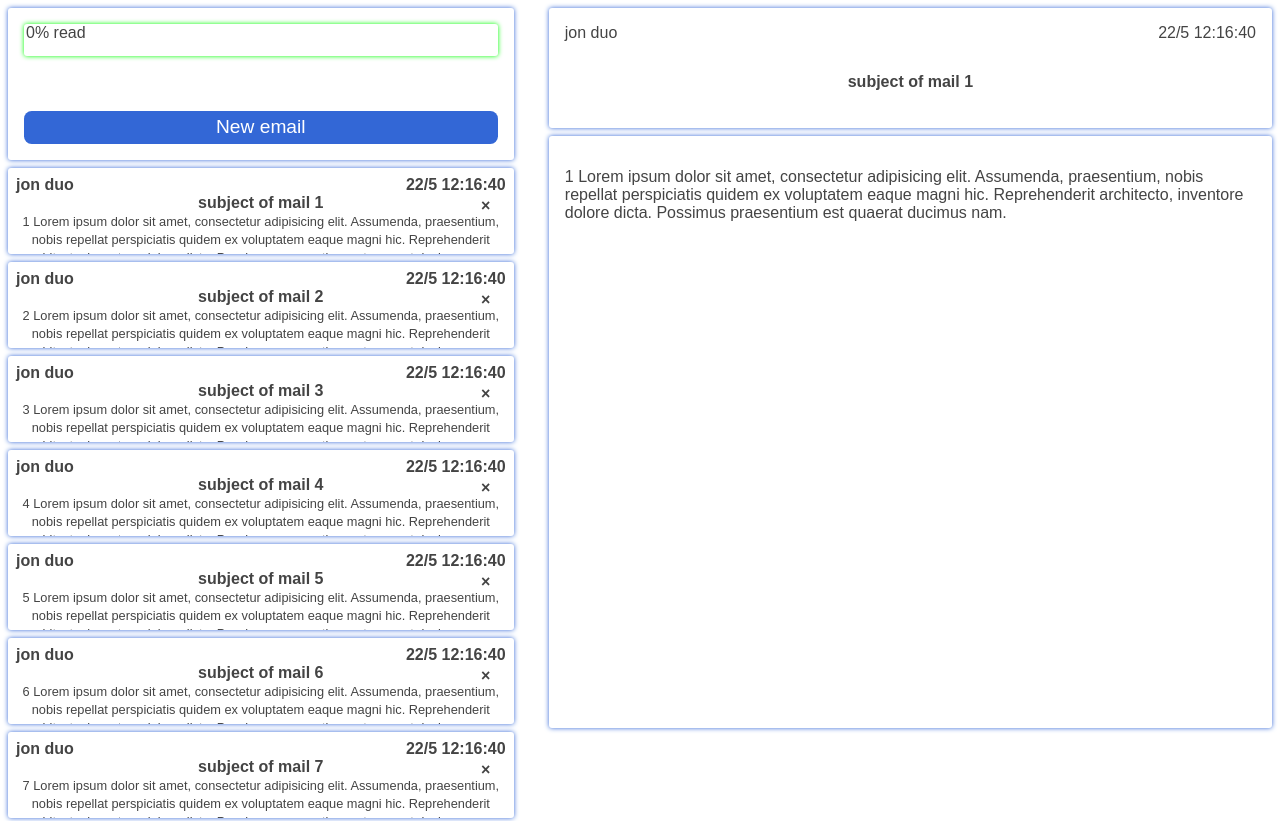
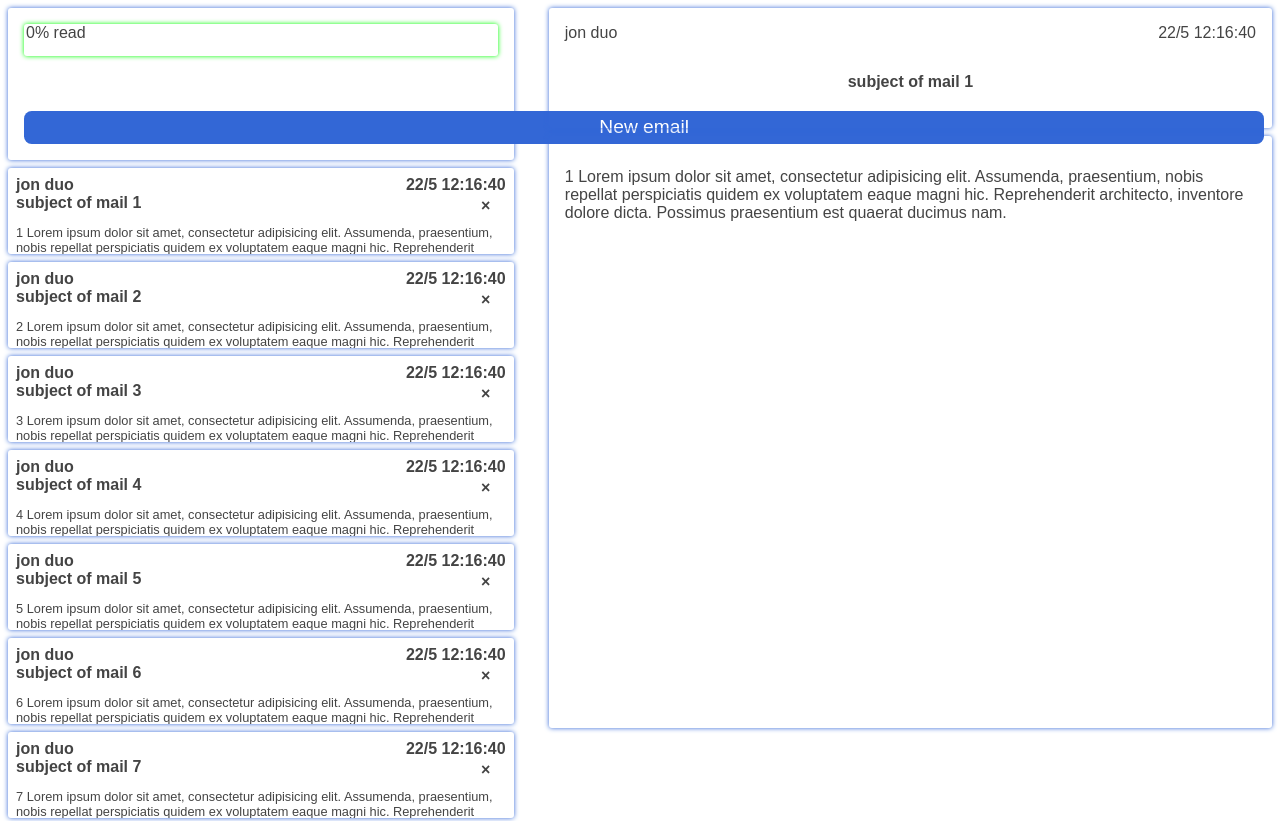
Before and after one commit to MeirP-3/my-trioapp, a Vue app: page /#/email in a window 1280 px wide. Shown: the top 821 px of the page. Built offline with nearby package versions, Linux system fonts and the light colour scheme.

Commit message:
email works (יענתו) with compose

```diff
--- a/src/components/email/EmailApp.vue
+++ b/src/components/email/EmailApp.vue
@@ -1,12 +1,18 @@
 <template>
-    <div class="email-app">
-        <email-manage v-if="emails" :emails="emails" :selected-email="selectedEmail" @email-selected="emailSelected" @delete-email="deleteEmail">
-        </email-manage>
+    <div class="email-window">
+        <email-compose v-if="isComposeMode" @exit-compose="exitCompose"></email-compose>
+        <email-list :emails="emails" @show-details="showDetails" @delete-email="deleteEmail" :class="{'mob-hide': mobIsShownDetails, 'compose-hide': isComposeMode }" @compose-mode="compose">
+        </email-list>
+        <email-details :class="{'mob-hide': !mobIsShownDetails, 'compose-hide': isComposeMode}" :selected-email="selectedEmail" @mobHideDetails="mobHideDetails">
+        </email-details>
     </div>
 </template>
 
 <script>
-import EmailManage from './EmailManage'
+// TODO!! HOW TO FORCE WINDOW.WIDTH TO BE REACTIVE!
+import EmailList from './EmailList'
+import EmailDetails from './EmailDetails'
+import EmailFilter from './EmailFilter'
 import EmailCompose from './EmailCompose'
 import emailService from '../../services/email.service.js'
 export default {
@@ -20,21 +26,81 @@ export default {
     data() {
         return {
             emails: [],
-            selectedEmail: null
+            selectedEmail: null,
+            mobIsShownDetails: false,
+            isComposeMode: false,
         }
     },
     components: {
-        EmailManage,
+        EmailList,
+        EmailDetails,
+        EmailFilter,
         EmailCompose
     },
     methods: {
-        emailSelected(email) {
+        showDetails(email) {
+            this.mobIsShownDetails = true
             this.selectedEmail = email
             email.isRead = true
         },
         deleteEmail(email) {
             emailService.deleteEmail(email)
+        },
+        mobHideDetails() {
+            this.mobIsShownDetails = false
+        },
+        compose() {
+            this.isComposeMode = true
+        },
+        exitCompose() {
+            this.isComposeMode = false
         }
     }
 }
+
 </script>
+
+<style lang="scss">
+$email-list-width: 40%;
+$email-details-width: 56.5%;
+.mob-hide, .compose-hide {
+    display: none;
+}
+.from-time {
+    display: flex;
+    justify-content: space-between;
+}
+
+body {
+    color: #444;
+}
+
+.email-window {
+    min-width: 96vw;
+    min-height: 96vh;
+}
+
+@media all and (min-width: 600px) {
+    .email-window {
+        display: flex;
+        flex-flow: row nowrap;
+    }
+    .email-list {
+        width: $email-list-width;
+    }
+    .email-details {
+        width: $email-details-width;
+        position: fixed;
+        right: 8px;
+        .mob-back {
+            display: none;
+        }
+    }
+    .mob-hide {
+        display: initial;
+    }
+    .compose-hide {
+        display: none;
+    }
+}
+</style>
--- a/src/components/email/EmailCompose.vue
+++ b/src/components/email/EmailCompose.vue
@@ -1,9 +1,83 @@
 <template>
-  <div><h1>compose {{email + 'walla'}}</h1></div>
+  <div class="compose">
+    <h1 v-if="email">compose</h1>
+    <h1 v-else>Wait a Sec...</h1>
+    <form>
+      <div class="to">
+        <label>To:</label>
+        <input type="email" v-model="email.to" required>
+      </div>
+
+      <div class="subject">
+        <label>Subject:</label>
+        <input type="text" v-model="email.subject">
+      </div>
+
+      <div class="body">
+        <textarea placeholder="write your things here..." v-model="email.body"></textarea>
+      </div>
+
+      <button type="submit" @click="send">Send</button>
+      <button @click="exit">Cancel</button>
+
+    </form>
+  </div>
 </template>
 
 <script>
+import emailService from '../../services/email.service.js'
 export default {
- props: ['email']
+  created() {
+    emailService.createId().then(id => this.email.id = id)
+  },
+  data() {
+    return {
+      email: {
+        id: 0,
+        from: 'me',
+        to: '',
+        time: '',
+        subject: '',
+        body: '',
+        isRead: false
+      }
+    }
+  },
+  methods: {
+    exit() {
+      this.$emit('exit-compose')
+    },
+    send() {
+      emailService.sendEmail(this.email)
+      this.exit()
+    }
+  }
 }
 </script>
+
+<style>
+.compose, form {
+  width: 96vw;
+}
+.to, .subject {
+  display: flex;
+  justify-content: space-between;
+}
+input {
+  margin-bottom: 8px;
+}
+input,
+textarea {
+  max-width: 85vw;
+  outline: none;
+  border: none;
+  box-shadow: 0 0 5px 0 #0f0;
+}
+
+textarea {
+  height: 60vh;
+}
+@media all and (min-width: 250px) {
+
+}
+</style>
--- a/src/components/email/EmailManage.vue
+++ /dev/null
@@ -1,100 +0,0 @@
-<template>
-    <div class="email-window">
-        <email-compose v-if="isComposeMode" :email="12"></email-compose>
-        <email-list :emails="emails" @show-details="showDetails" @delete-email="deleteEmail" :class="{'mob-hide': mobIsShownDetails, 'compose-hide': isComposeMode }" @compose-mode="compose">
-        </email-list>
-        <email-details :class="{'mob-hide': !mobIsShownDetails, 'compose-hide': isComposeMode}" :selected-email="selectedEmail" @mobHideDetails="mobHideDetails">
-        </email-details>
-    </div>
-</template>
-
-<script>
-// TODO!! HOW TO FORCE WINDOW.WIDTH TO BE REACTIVE!
-import EmailList from './EmailList'
-import EmailDetails from './EmailDetails'
-import EmailFilter from './EmailFilter'
-import EmailCompose from './EmailCompose'
-export default {
-    props: {
-        emails: {
-            validator: emails => Array.isArray(emails)
-        },
-        selectedEmail: {
-            type: Object
-        }
-    },
-    data() {
-        return {
-            mobIsShownDetails: false,
-            isComposeMode: false
-        }
-    },
-    components: {
-        EmailList,
-        EmailDetails,
-        EmailFilter,
-        EmailCompose
-    },
-    methods: {
-        showDetails(email) {
-            this.$emit('email-selected', email)
-            this.mobIsShownDetails = true
-        },
-        deleteEmail(email) {
-            this.$emit('delete-email', email)
-        },
-        mobHideDetails() {
-            this.mobIsShownDetails = false
-        },
-        compose() {
-            this.isComposeMode = true
-        }
-    }
-}
-
-</script>
-
-<style lang="scss">
-$email-list-width: 40%;
-$email-details-width: 56.5%;
-.mob-hide, .compose-hide {
-    display: none;
-}
-.from-time {
-    display: flex;
-    justify-content: space-between;
-}
-
-body {
-    color: #444;
-}
-
-.email-window {
-    min-width: 96vw;
-    min-height: 96vh;
-}
-
-@media all and (min-width: 600px) {
-    .email-window {
-        display: flex;
-        flex-flow: row nowrap;
-    }
-    .email-list {
-        width: $email-list-width;
-    }
-    .email-details {
-        width: $email-details-width;
-        position: fixed;
-        right: 8px;
-        .mob-back {
-            display: none;
-        }
-    }
-    .mob-hide {
-        display: initial;
-    }
-    .compose-hide {
-        display: none;
-    }
-}
-</style>
--- a/src/components/email/EmailPreview.vue
+++ b/src/components/email/EmailPreview.vue
@@ -10,8 +10,8 @@
                 <span>&times;</span>
             </div>
         </div>
-        <div>
-            <span :class="[{'read': email.isRead}, 'body']">{{email.body}}</span>
+        <div class="body">
+            <p :class="{read: email.isRead}">{{email.body}}</p>
         </div>
     </li>
 </template>
@@ -55,6 +55,9 @@ export default {
 .body {
     font-size: 0.8em;
     font-weight: 300;
+    text-align: start;
+    padding: 0;
+    margin: 0;
 }
 
 .delete-email {
--- a/src/services/email.service.js
+++ b/src/services/email.service.js
@@ -30,19 +30,30 @@ function deleteEmail(email) {
 }
 
 function getNext(email) {
-    // select next in a cyclic way
-    var idx = emails.indexOf(email);
-    return (idx < emails.length-1)?
-          emails[idx+1] : emails[0];
+  // select next in a cyclic way
+  var idx = emails.indexOf(email);
+  return (idx < emails.length - 1) ?
+    emails[idx + 1] : emails[0];
+}
+
+function createId() {
+  return new Promise(resolve => {
+    setTimeout(() => {
+      const id = emails.length;
+      resolve(id);
+    }, 0);
+  });
 }
 
 function sendEmail(email) {
-  var idx = emails.findIndex(currEmail => currEmail.id === email.id)
-  if (idx > -1) {
-    emails.splice(idx, 1, email);
-  } else {
-    emails.push(email);
-  }
+  let d = new Date()
+  let sec = '' + d.getSeconds()
+  sec = (sec.length === 1) ? '0' + sec : sec
+  email.date = d
+  email.time = d.getDate() + '/' + d.getMonth() + '  ' + d.getHours() + ':' +
+    d.getMinutes() + ':' + sec
+  email.isRead = false
+  emails.push(email);
 }
 
 // Used to create local data with no AJAX
@@ -53,12 +64,15 @@ function generateEmails() {
 
 function generateEmail(id) {
   let d = new Date();
+  let sec = '' + d.getSeconds();
+  sec = (sec.length === 1) ? '0' + sec : sec;
   let time = d.getDate() + '/' + d.getMonth() + '  ' + d.getHours() + ':' +
-  d.getMinutes() + ':' + d.getSeconds() ;
+    d.getMinutes() + ':' + sec;
   return {
     id,
     from: 'jon duo',
     to: 'foo bar',
+    date: d,
     time: time,
     subject: `subject of mail ${id}`,
     body: `${id} Lorem ipsum dolor sit amet, consectetur adipisicing elit. Assumenda, praesentium, nobis repellat perspiciatis quidem ex voluptatem eaque magni hic. Reprehenderit architecto, inventore dolore dicta. Possimus praesentium est quaerat ducimus nam.`,
@@ -70,6 +84,7 @@ export default {
   getEmails,
   deleteEmail,
   getNext,
+  createId,
   sendEmail
 }
 // function getProductsFromGenericAPI() {
```
